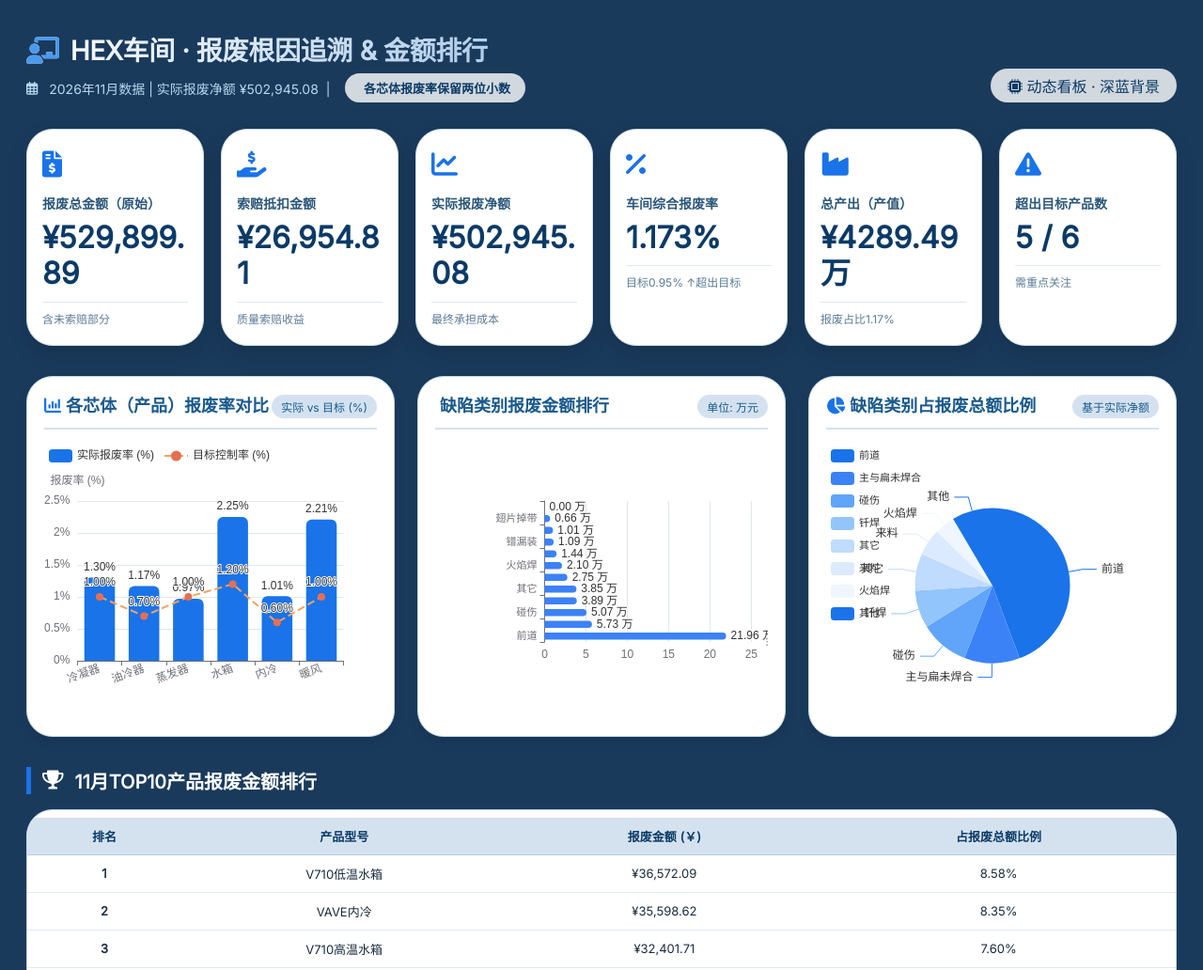
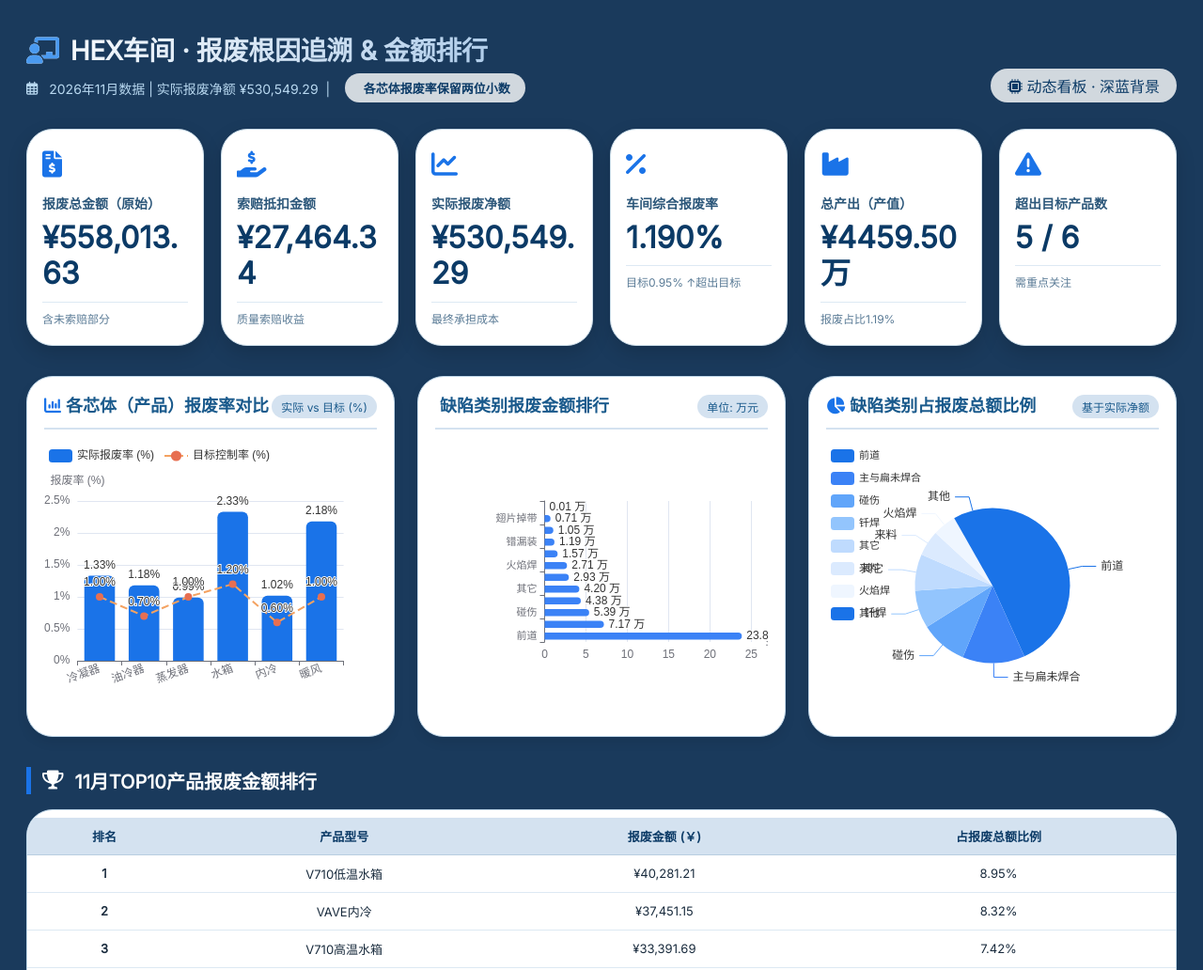
Before and after one commit to user-one1234/scrap, a plain HTML site: page index.html in a window 1280 px wide. Shown: the top 1032 px of the page at 94% size. Drawn offline with nearby package versions, Linux system fonts and the light colour scheme.

Commit message:
Update index.html

```diff
--- a/index.html
+++ b/index.html
@@ -184,7 +184,7 @@
     <div class="header">
         <div class="title-section">
             <h1><i class="fas fa-chalkboard-user" style="margin-right: 12px; color:#4a9af0;"></i>HEX车间 · 报废根因追溯 & 金额排行</h1>
-            <p><i class="far fa-calendar-alt"></i> 2026年11月数据 | 实际报废净额 ¥502,945.08 &nbsp;|&nbsp; <span class="badge-date"><i class="fas fa-chart-simple"></i> 各芯体报废率保留两位小数</span></p>
+            <p><i class="far fa-calendar-alt"></i> 2026年11月数据 | 实际报废净额 ¥530,549.29 &nbsp;|&nbsp; <span class="badge-date"><i class="fas fa-chart-simple"></i> 各芯体报废率保留两位小数</span></p>
         </div>
         <div style="background: #ffffffcc; border-radius: 40px; padding: 6px 18px; font-weight: 500; color:#0b3a66;"><i class="fas fa-microchip"></i> 动态看板 · 深蓝背景</div>
     </div>
@@ -247,50 +247,50 @@
     // ======================= 2026年11月 Excel 最新数据 =======================
     const productsData = [
         {
-            name: "冷凝器", rawScrap: 61213.15240363604, claim: 6266.891184811232, netScrap: 54946.26121882481, output: 4225612.880954372,
-            reasons: { "前道":19983.400704306554, "碰伤":11661.120884528083, "来料":6536.473749235765, "主与扁未焊合":3233.2144657546805, "钎焊":5219.059645688572, "其它":2483.749834, "变形":1044.656271603744, "翅片掉带":2757.17735475468, "检测":1291.6422557264038, "火焰焊":1481.3283694528081, "呛管":0, "错漏装":329.923974 }
+            name: "冷凝器", rawScrap: 64028.84697368884, claim: 6266.891184811232, netScrap: 57761.9557888776, output: 4333787.999485056,
+            reasons: { "前道":21309.117640982025, "碰伤":11976.830108528084, "来料":6732.898558811234, "主与扁未焊合":3682.3481017546806, "钎焊":6913.284187414976, "其它":2483.749834, "变形":1286.28983675468, "翅片掉带":2757.17735475468, "检测":1567.309332301872, "火焰焊":1708.1524504528081, "呛管":0, "错漏装":329.923974 }
         },
         {
-            name: "油冷器", rawScrap: 12266.822320791203, claim: 133.134486, netScrap: 12133.687834791202, output: 1035357.5539794299,
-            reasons: { "前道":5195.410364791201, "碰伤":946.215753, "来料":133.134486, "主与扁未焊合":1210.898686, "钎焊":475.4869350000001, "其它":9398.507073227389, "变形":136.306564, "翅片掉带":332.83621500000004, "检测":473.900896, "火焰焊":681.53282, "呛管":0, "错漏装":0 }
+            name: "油冷器", rawScrap: 13154.925038991205, claim: 133.134486, netScrap: 13021.790552991204, output: 1107600.3736946199,
+            reasons: { "前道":5545.4510989912005, "碰伤":1478.7536969999996, "来料":133.134486, "主与扁未焊合":1210.898686, "钎焊":611.7934990000001, "其它":9970.53884522739, "变形":136.306564, "翅片掉带":332.83621500000004, "检测":473.900896, "火焰焊":681.53282, "呛管":66.567243, "错漏装":0 }
         },
         {
-            name: "蒸发器", rawScrap: 199733.76968757898, claim: 19184.795743210587, netScrap: 180548.9739443684, output: 18706910.65924863,
-            reasons: { "前道":57632.40095396132, "碰伤":22122.946118393724, "来料":19049.373940974794, "主与扁未焊合":30845.324793966385, "钎焊":17535.242892966384, "其它":10617.506046000006, "变形":4803.243421052645, "翅片掉带":638.578849, "检测":5191.0884528168535, "火焰焊":14157.421504633712, "呛管":0, "错漏装":8203.641099991599 }
+            name: "蒸发器", rawScrap: 211667.38288721687, claim: 19363.609316092694, netScrap: 192303.77357112418, output: 19490754.20089053,
+            reasons: { "前道":62968.112694384465, "碰伤":23245.902462157934, "来料":20106.637549385327, "主与扁未焊合":37176.268444075875, "钎焊":19484.886177730597, "其它":12736.637948000007, "变形":5160.766878934751, "翅片掉带":638.578849, "检测":5269.90202569896, "火焰焊":18504.127821983187, "呛管":0, "错漏装":9086.953788637917 }
         },
         {
-            name: "水箱", rawScrap: 84304.48063247392, claim: 110.782629, netScrap: 84193.69800347392, output: 3734522.5559001924,
-            reasons: { "前道":47342.34567483396, "碰伤":4234.390466, "来料":73.855086, "主与扁未焊合":2831.21627, "钎焊":5797.676071999998, "其它":3450.230294716894, "变形":6838.9507399999975, "翅片掉带":1255.043351, "检测":322.116824, "火焰焊":516.985602, "呛管":0, "错漏装":556.495767 }
+            name: "水箱", rawScrap: 90717.31240769388, claim: 110.782629, netScrap: 90606.52977869389, output: 3880412.8149931068,
+            reasons: { "前道":52876.754391693976, "碰伤":4382.100637999999, "来料":185.854959, "主与扁未焊合":3356.7225799999997, "钎焊":5947.820731999998, "其它":3503.230294716894, "变形":7470.518836999997, "翅片掉带":1365.82598, "检测":322.116824, "火焰焊":1366.319091, "呛管":0, "错漏装":556.495767 }
         },
         {
-            name: "内冷", rawScrap: 67802.14077875004, claim: 1259.2048656438353, netScrap: 66542.9359131062, output: 6566963.419458181,
-            reasons: { "前道":36505.33605804563, "碰伤":9050.463500045656, "来料":1365.9155528584472, "主与扁未焊合":2600.8297279680355, "钎焊":4895.370146616436, "其它":12552.579966893984, "变形":749.4649486073059, "翅片掉带":791.0225258584471, "检测":1850.4638822876718, "火焰焊":2264.9121435753423, "呛管":0, "错漏装":1035.6544361095885 }
+            name: "内冷", rawScrap: 70856.75501321773, claim: 1589.9214416438354, netScrap: 69266.8335715739, output: 6800171.623064173,
+            reasons: { "前道":38951.87778114023, "碰伤":10014.913793904103, "来料":1696.6321288584472, "主与扁未焊合":3134.594415397259, "钎焊":5703.425023260271, "其它":13334.455278302255, "变形":790.8045206073059, "翅片掉带":1164.5099311095885, "检测":1891.803454287672, "火焰焊":2649.177172182648, "呛管":0, "错漏装":1089.0097797168944 }
         },
         {
-            name: "暖风", rawScrap: 104579.52560485897, claim: 0, netScrap: 104579.52560485897, output: 4725972.344778237,
-            reasons: { "前道":52909.074241606264, "碰伤":2711.9100338165435, "来料":384.14756680275747, "主与扁未焊合":16529.66877590245, "钎焊":4934.028372180281, "其它":0, "变形":848.5467714888654, "翅片掉带":809.5664287221641, "检测":955.2369396055145, "火焰焊":1860.3354513499478, "呛管":48.320014, "错漏装":733.9378540583243 }
+            name: "暖风", rawScrap: 107588.40904396451, claim: 0, netScrap: 107588.40904396451, output: 4928149.662802188,
+            reasons: { "前道":56993.61340631345, "碰伤":2828.93790318876, "来料":421.3797244888657, "主与扁未焊合":23176.56503246343, "钎焊":5099.311325180281, "其它":0, "变形":896.5471634888653, "翅片掉带":809.5664287221641, "检测":991.9453516055145, "火焰焊":2145.120562152705, "呛管":48.320014, "错漏装":842.6468540583243 }
         }
     ];
 
     // TOP10 产品明细（Excel 最新数据，11月）
     const top10Data = [
-        { rank:1, model:"V710低温水箱", amount:36572.093173760026, percent:0.08581306662337233 },
-        { rank:2, model:"VAVE内冷", amount:35598.62477024004, percent:0.08352891218435475 },
-        { rank:3, model:"V710高温水箱", amount:32401.710546653983, percent:0.07602764579650058 },
-        { rank:4, model:"T05蒸发器", amount:21174.115850525384, percent:0.049683123291281085 },
-        { rank:5, model:"X1325冷凝器", amount:20627.084203659913, percent:0.04839956364008671 },
-        { rank:6, model:"CMA3.0暖风", amount:19739.98728086065, percent:0.046318071968940576 },
-        { rank:7, model:"KX11蒸发器", amount:18250.207897799988, percent:0.042822441110588826 },
-        { rank:8, model:"MS11蒸发器", amount:18494.392580079995, percent:0.043395398100207774 },
-        { rank:9, model:"BX11蒸发器", amount:17370.95072359998, percent:0.04075934469140878 },
-        { rank:10, model:"W02内冷", amount:16119.809285177236, percent:0.03782365591088075 }
+        { rank:1, model:"V710低温水箱", amount:40281.21276206004, percent:0.08950995238369489 },
+        { rank:2, model:"VAVE内冷", amount:37451.147174040045, percent:0.0832211884995797 },
+        { rank:3, model:"V710高温水箱", amount:33391.69022240397, percent:0.07420056142484459 },
+        { rank:4, model:"T05蒸发器", amount:22200.338036828547, percent:0.049331960592063066 },
+        { rank:5, model:"X1325冷凝器", amount:21674.984899112722, percent:0.048164559436111296 },
+        { rank:6, model:"CMA3.0暖风", amount:20359.44110494951, percent:0.04524125464214232 },
+        { rank:7, model:"MS11蒸发器", amount:18936.605440279996, percent:0.04207953373401845 },
+        { rank:8, model:"KX11蒸发器", amount:18607.061057799987, percent:0.04134724441198784 },
+        { rank:9, model:"BX11蒸发器", amount:18082.64975979998, percent:0.040181936143075345 },
+        { rank:10, model:"W02内冷", amount:16574.54777263568, percent:0.03683074267583256 }
     ];
 
     // 合计值（Excel 最新合计行）
-    const totalRawScrap = 529899.8914280892;
-    const totalClaim = 26954.808908665655;
-    const totalNetScrap = 502945.08251942345;
-    const totalOutput = 42894873.35575095;
+    const totalRawScrap = 558013.631364773;
+    const totalClaim = 27464.33905754776;
+    const totalNetScrap = 530549.2923072253;
+    const totalOutput = 44594964.34242264;
     const totalActualRate = totalNetScrap / totalOutput;
     const targetOverall = 0.0095;
     const overallRatePercent = (totalActualRate * 100).toFixed(3);
@@ -462,7 +462,7 @@
     extraNote.style.borderRadius = "20px";
     extraNote.style.fontSize = "12px";
     extraNote.style.border = "1px solid #c0d8ea";
-    extraNote.innerHTML = `<i class="fas fa-chart-simple" style="color:#1a73e8;"></i> 报废根因深度分析：<strong>${topDefect?.name || ''}(¥${(topDefect?.amount || 0).toFixed(0).replace(/\B(?=(\d{3})+(?!\d))/g, ",")}，占比${topDefect?.percent.toFixed(2) || 0}%)、${secondDefect?.name || ''}(¥${(secondDefect?.amount || 0).toFixed(0).replace(/\B(?=(\d{3})+(?!\d))/g, ",")}，${secondDefect?.percent.toFixed(2) || 0}%)、${thirdDefect?.name || ''}(¥${(thirdDefect?.amount || 0).toFixed(0).replace(/\B(?=(\d{3})+(?!\d))/g, ",")}，${thirdDefect?.percent.toFixed(2) || 0}%)</strong>为主要TOP3缺陷。前道仍是车间级第一风险（41.44%），主与扁未焊合（10.80%）已超过碰伤（9.57%）升至第二；冷凝器前道（32.65%）领先碰伤（19.05%）约 13.6 个百分点；蒸发器前道（28.85%）、主与扁未焊合（15.44%）、碰伤（11.08%）、来料（9.54%）四线并进；暖风主与扁未焊合（15.81%）已逼近前道（50.59%），需关注焊接质量。`;
+    extraNote.innerHTML = `<i class="fas fa-chart-simple" style="color:#1a73e8;"></i> 报废根因深度分析：<strong>${topDefect?.name || ''}(¥${(topDefect?.amount || 0).toFixed(0).replace(/\B(?=(\d{3})+(?!\d))/g, ",")}，占比${topDefect?.percent.toFixed(2) || 0}%)、${secondDefect?.name || ''}(¥${(secondDefect?.amount || 0).toFixed(0).replace(/\B(?=(\d{3})+(?!\d))/g, ",")}，${secondDefect?.percent.toFixed(2) || 0}%)、${thirdDefect?.name || ''}(¥${(thirdDefect?.amount || 0).toFixed(0).replace(/\B(?=(\d{3})+(?!\d))/g, ",")}，${thirdDefect?.percent.toFixed(2) || 0}%)</strong>为主要TOP3缺陷。前道仍是车间级第一风险（42.77%），主与扁未焊合（12.86%）已超过碰伤（9.66%）稳居第二；冷凝器前道（33.28%）领先碰伤（18.71%）约 14.6 个百分点；蒸发器主与扁未焊合（17.56%）、碰伤（10.98%）、来料（9.50%）、钎焊（9.21%）四线并进，前道 29.75% 仍是第一；暖风主与扁未焊合（21.54%）已逼近前道（52.97%），焊接质量需重点关注。`;
 
     const lastSection = document.querySelector(".insight-section:last-of-type");
     if(lastSection) lastSection.insertAdjacentElement('afterend', extraNote);
```
